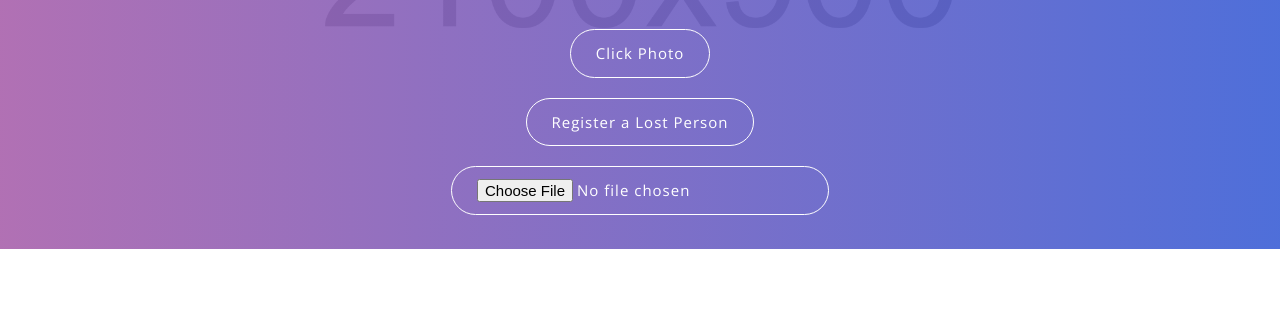
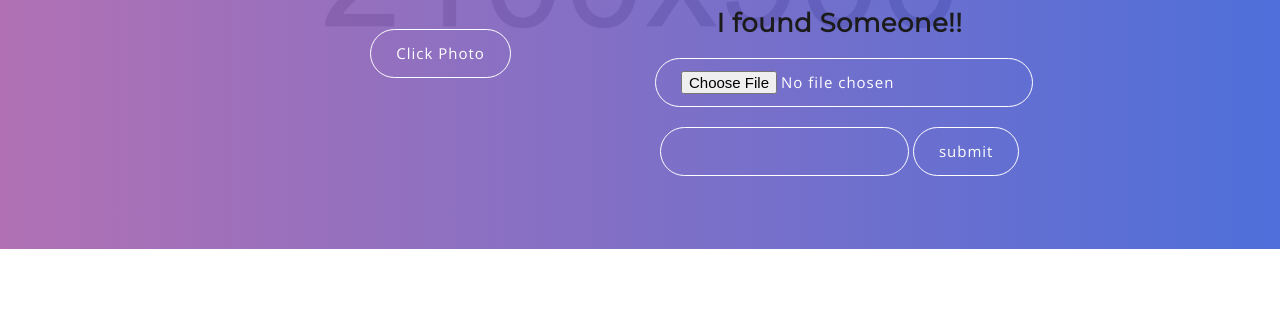
Before and after one commit to kiranmuthigi1/UnLost.AI, a website: page index.html in a window 1280 px wide. Shown: the part 300-625 px from the top of the page. Drawn offline with nearby package versions, Linux system fonts and the light colour scheme.

Commit message:
added found someone

```diff
--- a/index.html
+++ b/index.html
@@ -93,15 +93,21 @@
 							<h1>WELCOME TO UnLost.ai</h1>
               <p>We help you find your lost loved ones.</p>
               <div class="row">
-                <center>
-                    <div class="col-6">
+
+                    <div class="col-md-6">
                       <div class="mu-primary-btn">Click Photo</div>
                     </div>
-                    <div class="col-6">
-                      <div class="mu-primary-btn">Register a Lost Person</div>
-                      <input type="file" class="mu-primary-btn" accept="image/*" capture="camera">
+                    <div class="col-md-6">
+                        <center>
+                        <h3>I found Someone!!</h3>
+                        <form method="POST" enctype='multipart/form-data' action="http://zemotacqy.tech/api/uploadfound">
+                          <input type="file" class="mu-primary-btn" name="foundImage" accept="image/*" capture="camera"/>
+                          <input type="text" class="mu-primary-btn" id="email" name="email" />
+                          <input class="mu-primary-btn" type="submit" value="submit"/>
+                        </form>
+                      </center>
                     </div>
-                </center>
+
 
               </div>
 							<!-- <form method="POST" enctype='multipart/form-data' action="http://zemotacqy.tech/api/uploadlost">
```
